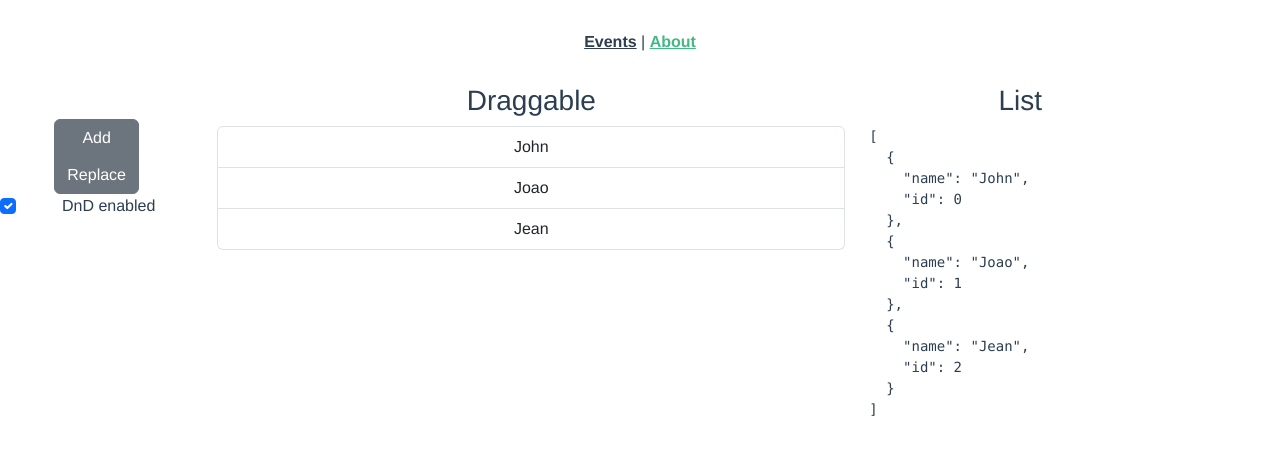
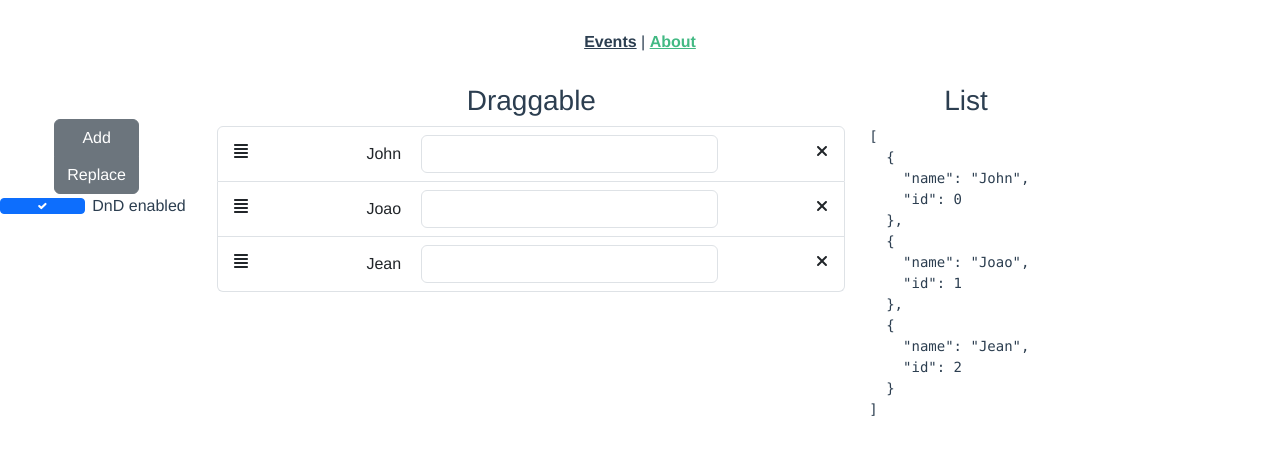
Before and after one commit to apacha/VueJsMasteryPlayground, a Vue app: page /about in a window 1280 px wide. Shown: the top 454 px of the page. Built offline with nearby package versions, Linux system fonts and the light colour scheme.

Commit message:
Managed to get handles and some styling onto the list

```diff
--- a/src/main.ts
+++ b/src/main.ts
@@ -15,12 +15,12 @@ import { library } from '@fortawesome/fontawesome-svg-core'
 import { FontAwesomeIcon } from '@fortawesome/vue-fontawesome'
 
 /* import specific icons */
-import { faHouse, faAlignJustify } from '@fortawesome/free-solid-svg-icons'
+import { faHouse, faAlignJustify, faTimes } from '@fortawesome/free-solid-svg-icons'
 
 import rawDisplayer from "@/components/raw-displayer.vue";
 
 /* add icons to the library */
-library.add(faHouse, faAlignJustify)
+library.add(faHouse, faAlignJustify, faTimes)
 
 const app = createApp(App)
     .use(createPinia())
--- a/src/views/AboutView.vue
+++ b/src/views/AboutView.vue
@@ -27,15 +27,18 @@
         @start="dragging = true"
         @end="dragging = false"
       >
-        <template #item="{ element }">
+        <template #item="{ element, index }">
           <div class="list-group-item" :class="{ 'not-draggable': !enabled }">
-            {{ element.name }}
+            <font-awesome-icon icon="fa-solid fa-align-justify" class="handle" />
+            <span class="text">{{ element.name }} </span>
+            <input type="text" class="form-control" v-model="element.text" />
+            <font-awesome-icon :icon="['fas', 'times']" class="close" @click="removeAt(index)"/>
           </div>
         </template>
       </draggable>
     </div>
 
-    <rawDisplayer class="col-3" :value="list" title="List" />
+    <rawDisplayer class="col-2" :value="list" title="List" />
   </div>
 </template>
 
@@ -72,6 +75,9 @@ export default {
     replace: function () {
       this.list = [{ name: 'Edgard', id: id++ }]
     },
+    removeAt(idx: number) {
+      this.list.splice(idx, 1);
+    },
     checkMove: function (e) {
       window.console.log('Future index: ' + e.draggedContext.futureIndex)
     }
@@ -83,12 +89,39 @@ export default {
   margin-top: 35px;
 }
 
+.handle {
+  float: left;
+  padding-top: 8px;
+  padding-bottom: 8px;
+}
+
+.close {
+  float: right;
+  padding-top: 8px;
+  padding-bottom: 8px;
+}
+
+.close:hover {
+    color: red;
+}
+
+.text {
+  margin: 20px;
+}
+
 .ghost {
   opacity: 0.5;
-  background: #c8ebfb;
+  background: #aad4e8;
 }
 
 .not-draggable {
   cursor: no-drop;
 }
+
+input {
+  display: inline-block;
+  width: 50%;
+}
+
+
 </style>
```
